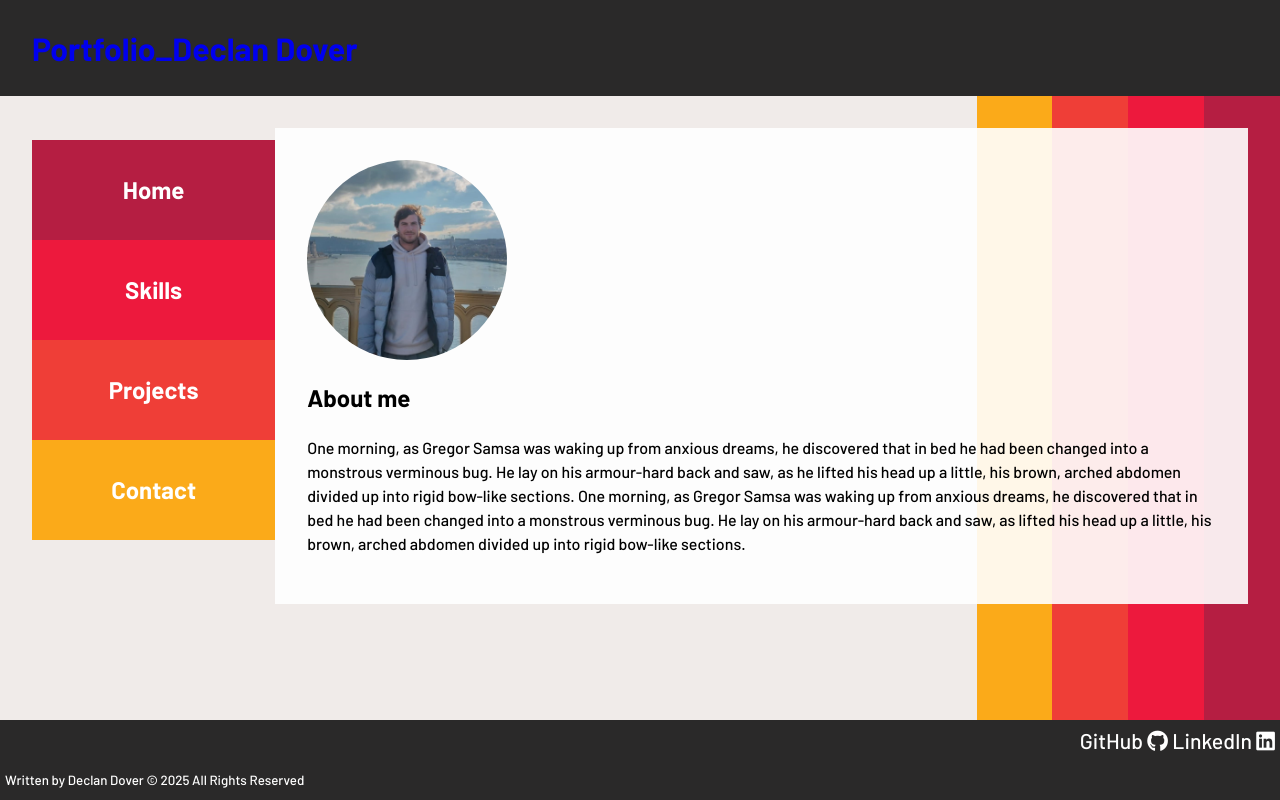
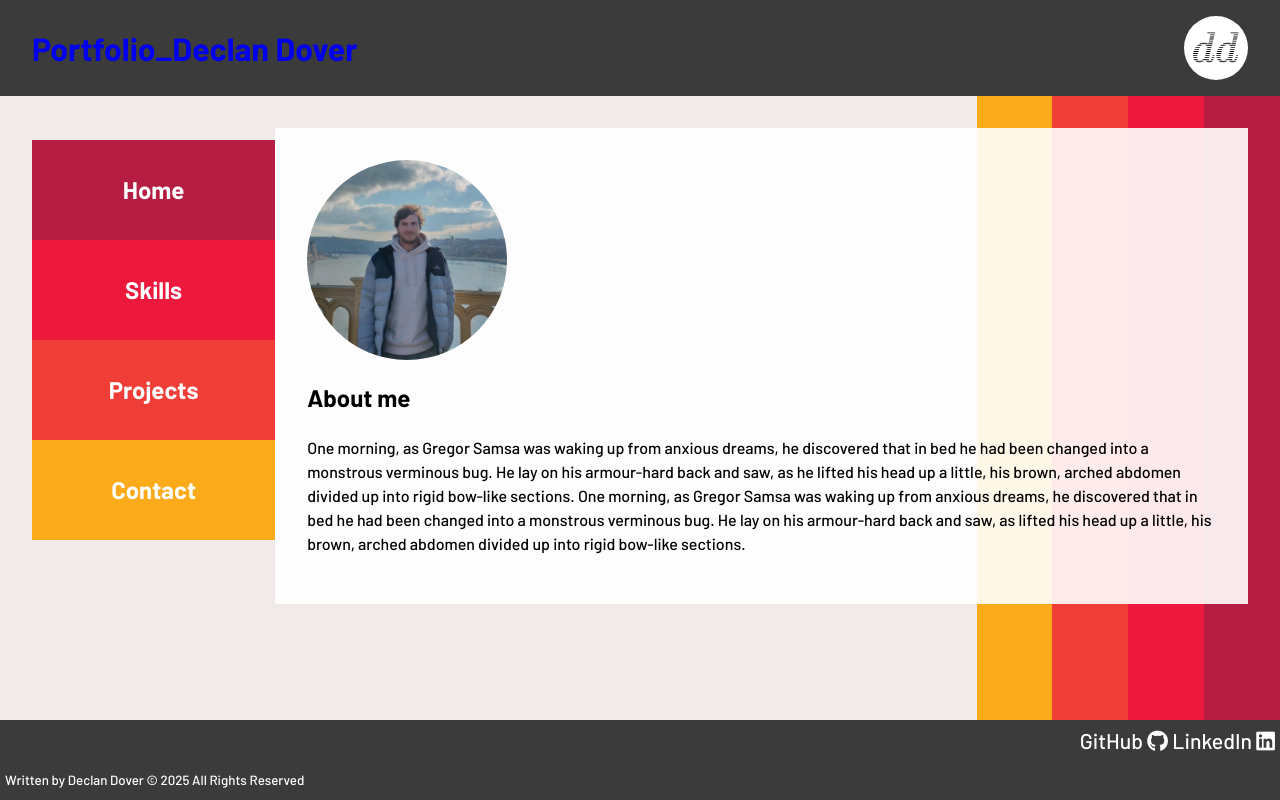
Before and after one commit to DWDDover/WEB504-Assessment-1, a website: page components/home/home.html in a window 1280 px wide. Drawn offline with Linux system fonts and the light colour scheme.

Commit message:
added a logo image to the header and a fav-icon

```diff
--- a/assets/global-styles/global.css
+++ b/assets/global-styles/global.css
@@ -43,34 +43,45 @@ a:visited {
 .home-header {
     display: flex;
     flex-direction: row;
+    width: 100vw;
     line-height: 2rem;
-    background-color: #2a2929;
+    background-color: var(--darkbg);
     color: white;
     margin-bottom: 2rem;
+    align-items: center;
 }
 
 .title-container:hover {
     color: transparent;
-    background: linear-gradient(90deg, var(--color1), var(--color2), var(--color3), var(--color4), var(--color1));
+    background: repeating-linear-gradient(90deg, var(--color1), var(--color2), var(--color3), var(--color4), var(--color3), var(--color2), var(--color1));
     background-size: 50%;
     background-position: 0 50%;
     background-clip: text;
     -webkit-background-clip: text;
     -webkit-text-fill-color: transparent;
-    animation: animate-background 1s infinite alternate linear;
+    animation: animate-background 1s infinite linear forwards;
 }
 
 @keyframes animate-background {
     0% {
-        background-position: 0 50%;
+        background-position: 0 100%;
     }
     100% {
-        background-position: 80% 50%;
+        background-position: 100% 200%;
     }
 }
 
 h1 {
     margin: 2rem;
+}
+
+.logo {
+    max-height: 4rem;
+    border-radius: 50%;
+    float: right;
+    position: absolute;
+    right: 0;
+    margin-right: 2rem;
 }
 
 .profile-img {
@@ -96,7 +107,7 @@ h1 {
     height: 80px;
     width: 100%;
     margin-top: auto;
-    background-color: #2a2929;
+    background-color: var(--darkbg);
     padding: 0px;
 }
 
--- a/components/home/home.html
+++ b/components/home/home.html
@@ -14,6 +14,7 @@
     <link rel="stylesheet" href="home.css">
     <script src="https://kit.fontawesome.com/7756f4b349.js" crossorigin="anonymous"></script>
     <script src="home.js" defer></script>
+    <link rel="icon" type="image/x-icon" href="../../assets/images/Logo.svg">
     <title>Home_Declan Dover</title>
 </head>
 <body>
@@ -23,6 +24,7 @@
       <h1 class="title">Portfolio_Declan Dover</h1>
     </div>
     </a>
+    <img class="logo" src="../../assets/images/Logo.svg" alt="dd logo icon">
         </header>
     <div class="home-container">
           <nav class="home-nav-bar">
--- a/utils/variables.css
+++ b/utils/variables.css
@@ -4,4 +4,5 @@
     --color2: #ED193D;
     --color3: #EF3E37;
     --color4: #FBAA19;
+    --darkbg: #3b3b3b;
 }
```
Also changed, not shown: assets/images/Logo.svg (added).
